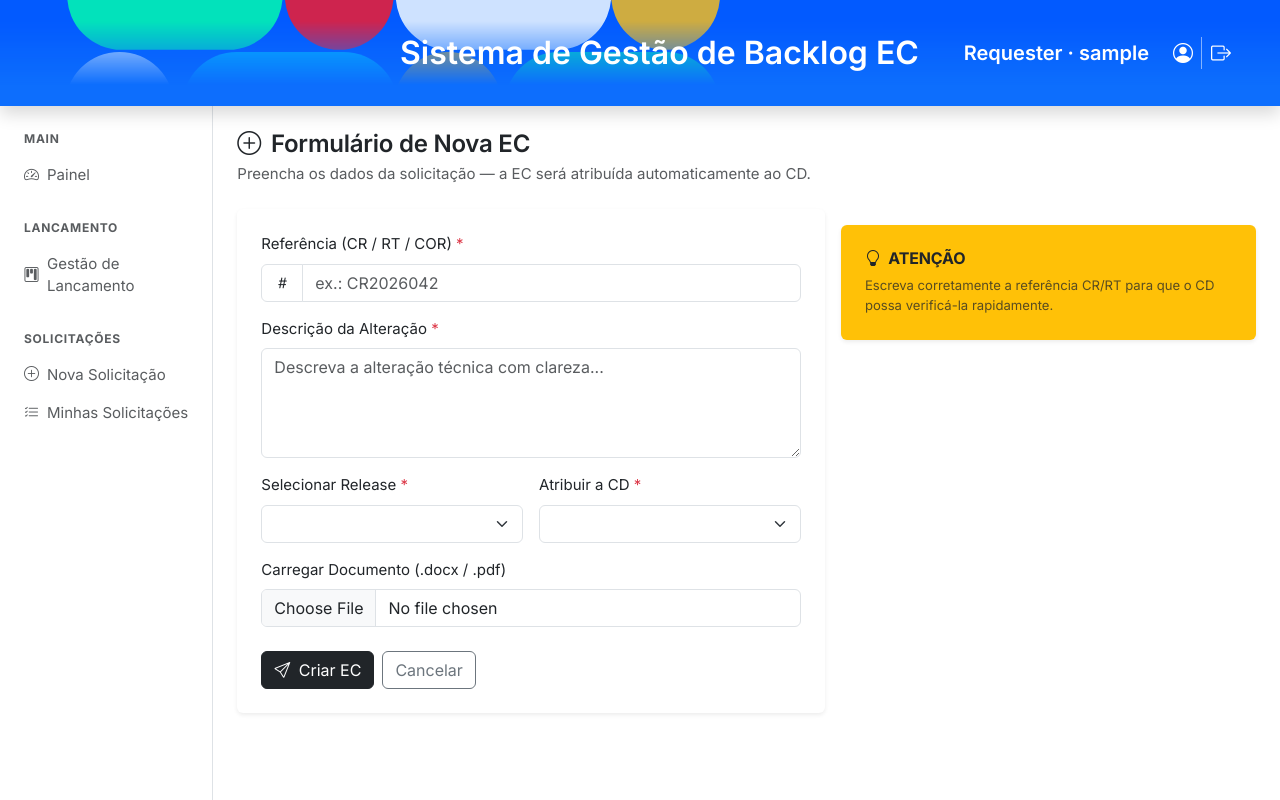
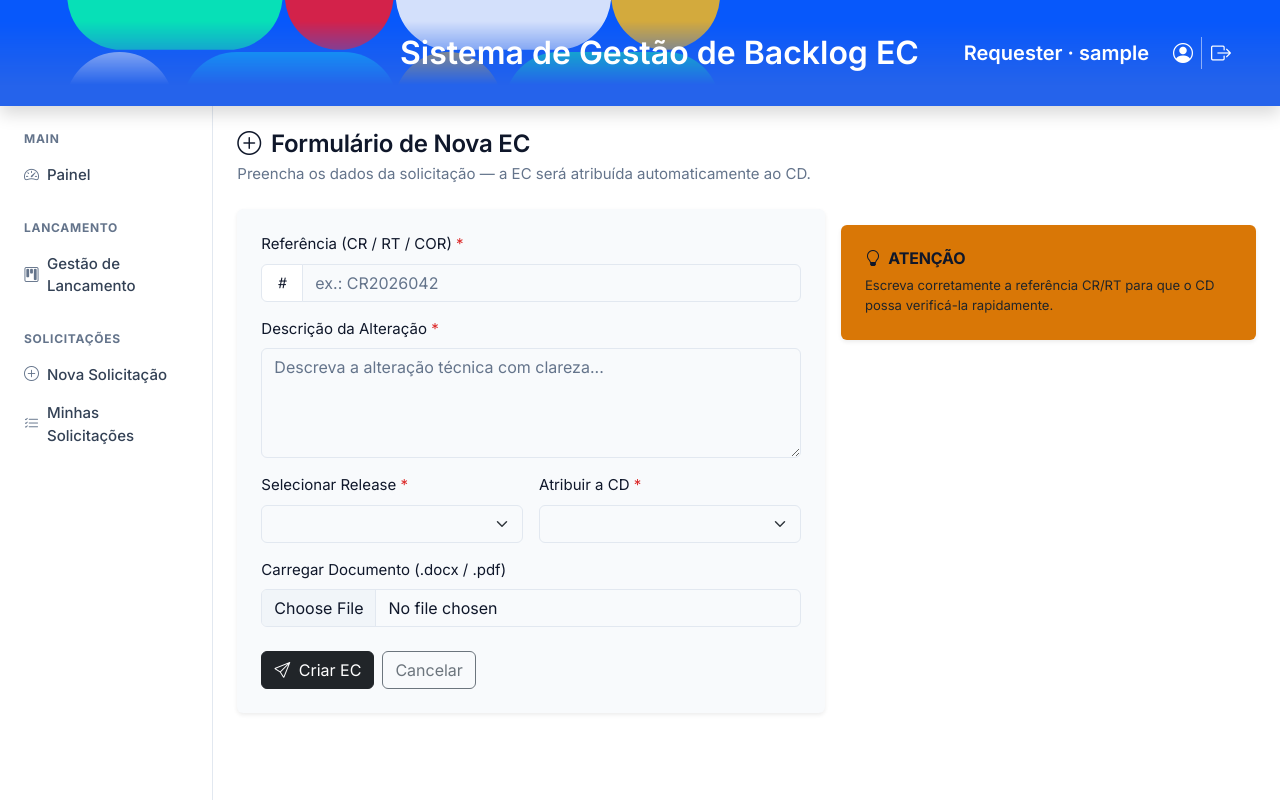
Before and after one commit to Noro18/EC-Backlog, a Django app: page /backlog/new_ec/ in a window 1280 px wide. Run offline with Django 5.2, Linux system fonts and the light colour scheme; the visitor is signed in with stand-in values (Sample User, id 1); data comes from the database, SQL or seed files in the repository; data that the repository does not hold is empty; some libraries are stand-ins or nearby versions.

Commit message:
update the color of dark and bright theme

```diff
--- a/static/css/app.css
+++ b/static/css/app.css
@@ -16,46 +16,80 @@
    Bootstrap picks Inter up through its own CSS variables; the system stack
    stays as fallback so the app still looks native if the font fails to load.
 --------------------------------------------------------------------------- */
-:root {
+:root, [data-bs-theme="light"] {
     --bs-font-sans-serif: "Inter", system-ui, -apple-system, "Segoe UI", Roboto,
         "Helvetica Neue", Arial, sans-serif;
     --bs-body-font-family: var(--bs-font-sans-serif);
     --bs-body-font-size: 0.9375rem;
     --bs-body-line-height: 1.5;
 
+    /* Page / surfaces / text — light */
+    --bs-body-bg: #F8FAFC;
+    --bs-body-color: #0F172A;
+    --bs-secondary-color: #64748B;
+    --bs-tertiary-bg: #F1F5F9;
+    --bs-border-color: #E2E8F0;
+    --bs-border-color-translucent: rgba(15, 23, 42, 0.1);
+    --bs-emphasis-color: #0F172A;
+
+    /* Accent */
+    --bs-primary: #2563EB;
+    --bs-primary-rgb: 37, 99, 235;
+    --bs-link-color: #2563EB;
+    --bs-link-hover-color: #1D4ED8;
+
+    /* Status */
+    --bs-success: #16A34A;
+    --bs-success-rgb: 22, 163, 74;
+    --bs-danger: #DC2626;
+    --bs-danger-rgb: 220, 38, 38;
+    --bs-warning: #D97706;
+    --bs-warning-rgb: 217, 119, 6;
+    --bs-info: #0284C7;
+    --bs-info-rgb: 2, 132, 199;
+
+    /* Card / table surfaces */
+    --bs-card-bg: #FFFFFF;
+    --bs-card-border-color: #E2E8F0;
+    --bs-table-border-color: #E2E8F0;
 
     /* TT brand colors */
-    --tt-blue: #005EFF;
-    --tt-blue-bg: #F0F5FF;
-    --tt-blue-text: #001C4C;
-    --tt-blue-border: #8CB7FF;
-    --tt-cyan: #00CFFF;
-    --tt-dark-grey: #141414;
+    --tt-blue: #2563EB;
+    --tt-blue-bg: #EFF6FF;
+    --tt-blue-text: #1E40AF;
+    --tt-blue-border: #BFDBFE;
+    --tt-cyan: #0284C7;
+    --tt-dark-grey: #1E293B;
 
-    /* TT status palette - soft tint, text stays readable */
-    --tt-yellow: #FABD0D;
-    --tt-yellow-bg: #FFFBF0;
-    --tt-yellow-text: #4B3904;
-    --tt-yellow-border: #FDE192;
+    /* Status palette - soft tint, text stays readable */
+    --tt-yellow: #D97706;
+    --tt-yellow-bg: #FFFBEB;
+    --tt-yellow-text: #92400E;
+    --tt-yellow-border: #FDE68A;
 
-    --tt-green: #00FFB2;
-    --tt-green-bg: #F0FFFA;
-    --tt-green-text: #004C35;
-    --tt-green-border: #8CFFDC;
+    --tt-green: #16A34A;
+    --tt-green-bg: #F0FDF4;
+    --tt-green-text: #166534;
+    --tt-green-border: #BBF7D0;
 
-    --tt-red: #FF0F1F;
-    --tt-red-bg: #FFF1F2;
-    --tt-red-text: #4C0409;
-    --tt-red-border: #FF939A;
+    --tt-red: #DC2626;
+    --tt-red-bg: #FEF2F2;
+    --tt-red-text: #991B1B;
+    --tt-red-border: #FCA5A5;
 
-    --tt-cyan-bg: #F0FCFF;
-    --tt-cyan-text: #003E4C;
-    --tt-cyan-border: #8CE9FF;
+    --tt-cyan-bg: #F0F9FF;
+    --tt-cyan-text: #075985;
+    --tt-cyan-border: #BAE6FD;
 
-    --tt-slate: #303030;
-    --tt-slate-bg: #F3F3F3;
-    --tt-slate-text: #0E0E0E;
-    --tt-slate-border: #A2A2A2;
+    --tt-slate: #64748B;
+    --tt-slate-bg: #F1F5F9;
+    --tt-slate-text: #334155;
+    --tt-slate-border: #CBD5E1;
+
+    --app-bg: #F8FAFC;
+    --app-surface: #FFFFFF;
+    --app-border: #E2E8F0;
+    --app-muted: #64748B;
 }
 
 body {
@@ -80,18 +114,43 @@ h1, h2, h3, h4, h5, h6,
     color: var(--bs-secondary-color);
 }
 
+/* ---------------------------------------------------------------------------
+   Sidebar — one block per theme; dark overrides live next to the dark palette
+--------------------------------------------------------------------------- */
+#sidebarMenu {
+    background-color: #FFFFFF !important;
+    border-right-color: #E2E8F0 !important;
+}
+
 #sidebarMenu .nav-link {
     display: flex;
     align-items: center;
     gap: 0.5rem;
     padding: 0.5rem;
     border-radius: 0.375rem;
-    color: var(--bs-secondary-color);
+    color: #334155 !important;
+    font-weight: 500;
+    transition: background-color 0.2s ease, color 0.2s ease;
 }
 
 #sidebarMenu .nav-link:hover {
-    background-color: var(--bs-tertiary-bg);
-    color: var(--bs-body-color);
+    background-color: #F1F5F9 !important;
+    color: #0F172A !important;
+}
+
+#sidebarMenu .nav-link.active,
+#sidebarMenu .nav-link:focus-visible,
+#sidebarMenu .nav-link[aria-current="page"] {
+    background-color: var(--tt-blue-bg) !important;
+    color: var(--tt-blue) !important;
+}
+
+#sidebarMenu .nav-link i {
+    color: #64748B;
+}
+
+#sidebarMenu .nav-link.active i {
+    color: var(--tt-blue);
 }
 
 /* ---------------------------------------------------------------------------
--- a/templates/backlog/ec_form.html
+++ b/templates/backlog/ec_form.html
@@ -58,7 +58,7 @@
   <div class="col-lg-5">
     <div class="card border-0 shadow-sm p-4 mt-3 bg-warning">
       <h6 class="fw-bold"><i class="bi bi-lightbulb me-1"></i> ATENÇÃO</h6>
-      <small class="text-muted">Escreva corretamente a referência CR/RT para que o CD possa verificá-la rapidamente.</small>
+      <small class="text-dark">Escreva corretamente a referência CR/RT para que o CD possa verificá-la rapidamente.</small>
     </div>
   </div>
 </div>
```
Also changed, not shown: other parts of static/css/app.css (+124 -48 lines), templates/backlog/dashboard.html (+20 -18 lines).
